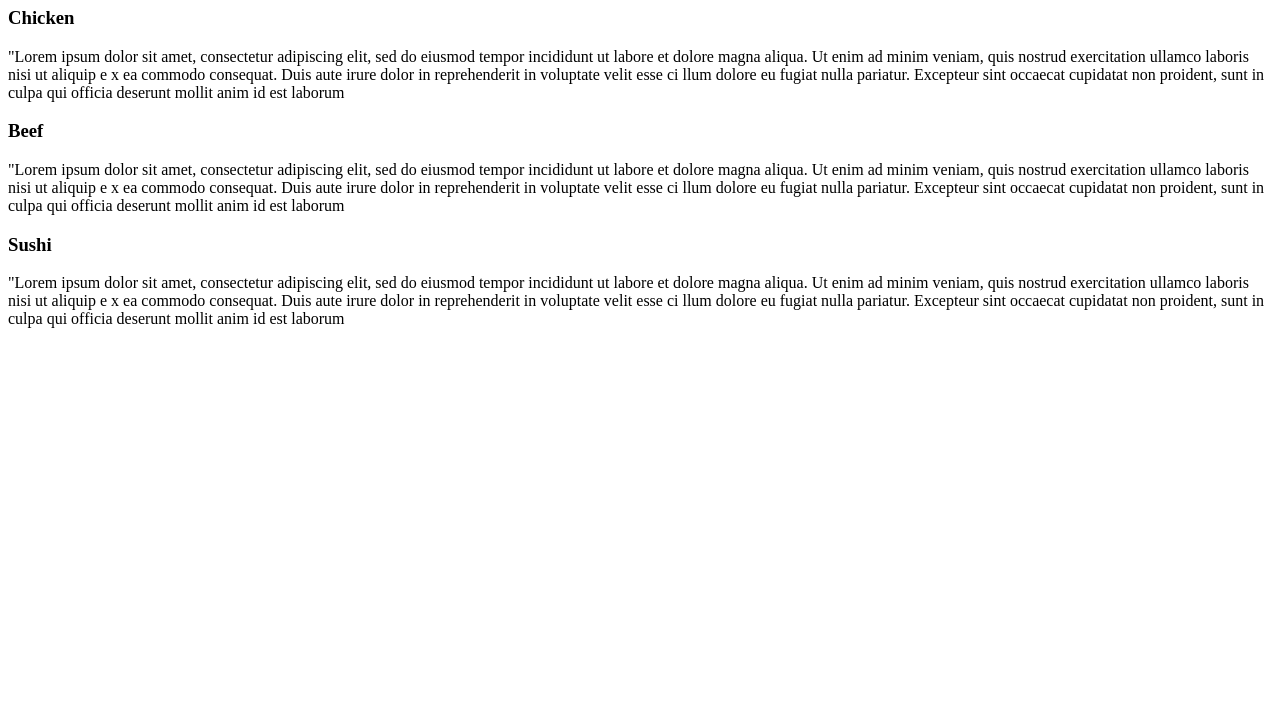
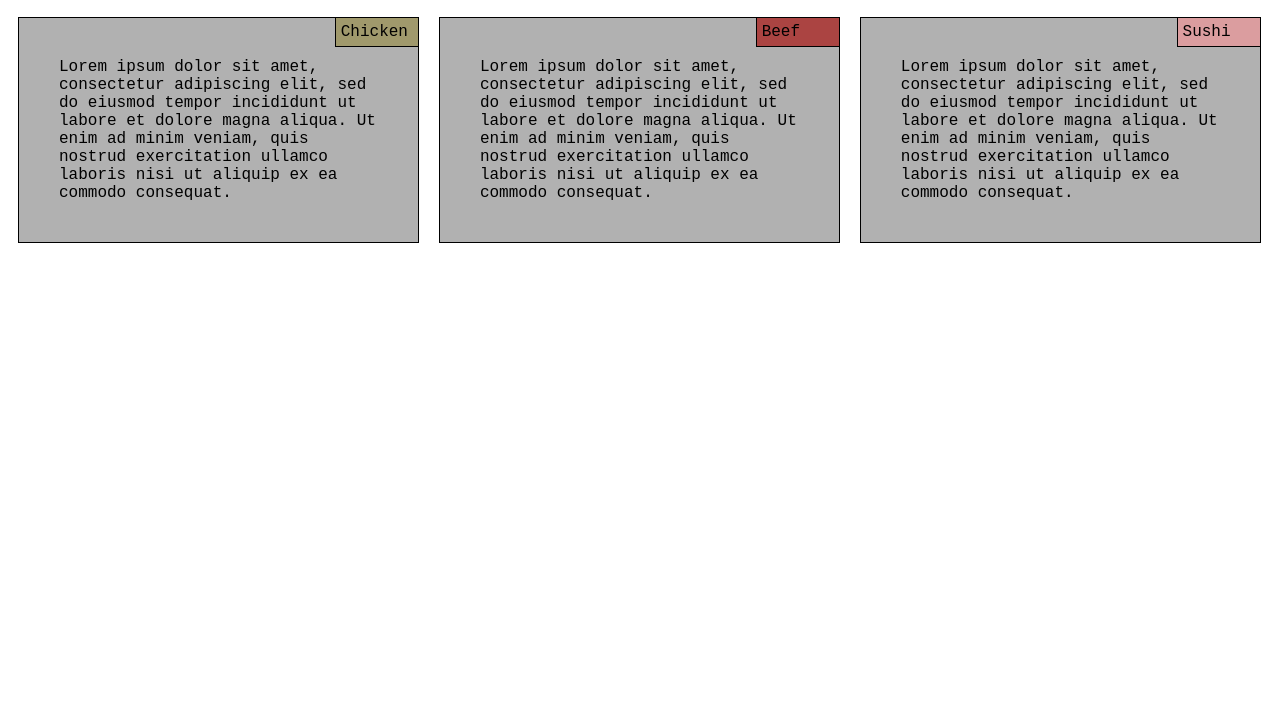
Before and after one commit to AhmadMak/module-2-coding-assignment, a plain HTML site: page assesment/index.html in a window 1280 px wide. Shown: the part 73-800 px from the top of the page. Drawn offline with Linux system fonts and the light colour scheme.

Commit message:
Finished assesment for mod 2

```diff
--- /dev/null
+++ b/assesment/css/styles.css
@@ -0,0 +1,66 @@
+* {
+    box-sizing: border-box;
+    font-family: 'Courier New', Courier, monospace;
+  }
+
+  h1{
+    text-align: center;
+  }
+
+  p.s-content{
+    border: 1px solid black;
+    margin: 10px;
+    padding: 40px;
+    background-color: #b1b1b1;
+  }
+
+  .rows {
+    width: 100%;
+  }
+
+  p.title{
+    position: relative;
+    right: 10px;
+    top: -6px;
+    width: 20%;
+    float: right;
+    border: 1px solid black;
+    padding: 5px;
+  }
+
+  .color1{
+    background-color: #a0996c;
+  }
+  .color2{
+    background-color:#ab4442;
+  }
+  .color3{
+    background-color:#db9d9f;
+  }
+
+
+  @media (min-width: 992px) {
+
+    .col-lg-4{
+      width: 33.3%;
+      float: left;
+    }
+
+  }
+
+
+  @media (min-width: 768px) and (max-width: 991px) {
+    .col-md-6{
+      width: 50%;
+      float: left;
+    }
+    .col-md-12{
+      width: 100%;
+      float: left;
+    }
+  }
+
+
+  @media (max-width: 767px){
+
+  }
--- a/assesment/index.html
+++ b/assesment/index.html
@@ -3,50 +3,32 @@
 <head>
     <meta charset="UTF-8">
     <meta name="viewport" content="width=device-width, initial-scale=1.0">
-    <title>Our menu </menu></title>
+    <title>Our Menu</title>
+    <link rel="stylesheet" href="css/styles.css"
 </head>
 <body>
     <header>
-        <h1>Our Menu </h1>
+       <h1><center>Our Menu</center></h1>
     </header>
-    <section>
-        <header>
-        <h3>Chicken</h3>
-    </header>
-    <p>
-        "Lorem ipsum dolor sit amet, consectetur adipiscing elit,
-        sed do eiusmod tempor incididunt ut labore et dolore magna aliqua. Ut
-         enim ad minim veniam, quis nostrud exercitation ullamco laboris nisi ut aliquip e
-         x ea commodo consequat. Duis aute irure dolor in reprehenderit in voluptate velit esse ci
-         llum dolore eu fugiat nulla pariatur. Excepteur sint occaecat cupidatat non proident, sunt in
-          culpa qui officia deserunt mollit anim id est laborum
-    </p>
-</section>
-<section>
-    <header>
-    <h3>Beef</h3>
-</header>
-<p>
-    "Lorem ipsum dolor sit amet, consectetur adipiscing elit,
-    sed do eiusmod tempor incididunt ut labore et dolore magna aliqua. Ut
-     enim ad minim veniam, quis nostrud exercitation ullamco laboris nisi ut aliquip e
-     x ea commodo consequat. Duis aute irure dolor in reprehenderit in voluptate velit esse ci
-     llum dolore eu fugiat nulla pariatur. Excepteur sint occaecat cupidatat non proident, sunt in
-      culpa qui officia deserunt mollit anim id est laborum
-</p>
-</section>
-<section>
-    <header>
-    <h3>Sushi</h3>
-</header>
-<p>
-    "Lorem ipsum dolor sit amet, consectetur adipiscing elit,
-    sed do eiusmod tempor incididunt ut labore et dolore magna aliqua. Ut
-     enim ad minim veniam, quis nostrud exercitation ullamco laboris nisi ut aliquip e
-     x ea commodo consequat. Duis aute irure dolor in reprehenderit in voluptate velit esse ci
-     llum dolore eu fugiat nulla pariatur. Excepteur sint occaecat cupidatat non proident, sunt in
-      culpa qui officia deserunt mollit anim id est laborum
-</p>
-</section>
-</body>
-</html>
+    <div class="sections">
+        <div class="rows">
+
+          <div class="col-lg-4 col-md-6">
+            <p class="title color1">Chicken</p>
+            <p class="s-content">Lorem ipsum dolor sit amet, consectetur adipiscing elit, sed do eiusmod tempor incididunt ut labore et dolore magna aliqua. Ut enim ad minim veniam, quis nostrud exercitation ullamco laboris nisi ut aliquip ex ea commodo consequat.</p>
+          </div>
+
+          <div class="col-lg-4 col-md-6">
+          <p class="title color2">Beef</p>
+            <p class="s-content">Lorem ipsum dolor sit amet, consectetur adipiscing elit, sed do eiusmod tempor incididunt ut labore et dolore magna aliqua. Ut enim ad minim veniam, quis nostrud exercitation ullamco laboris nisi ut aliquip ex ea commodo consequat.</p>
+          </div>
+
+          <div class="col-lg-4 col-md-12">
+            <p class="title color3">Sushi</p>
+            <p class="s-content">Lorem ipsum dolor sit amet, consectetur adipiscing elit, sed do eiusmod tempor incididunt ut labore et dolore magna aliqua. Ut enim ad minim veniam, quis nostrud exercitation ullamco laboris nisi ut aliquip ex ea commodo consequat.</p>
+          </div>
+        </div>
+
+      </div>
+    </body>
+  </html>
```
